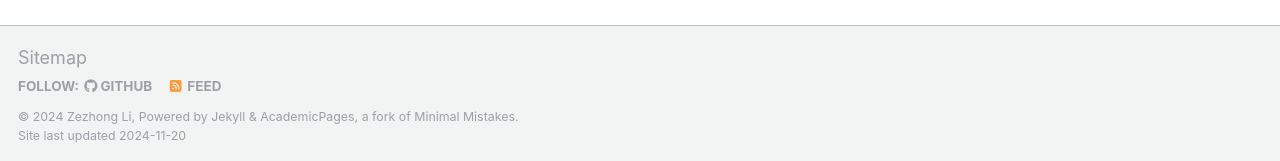
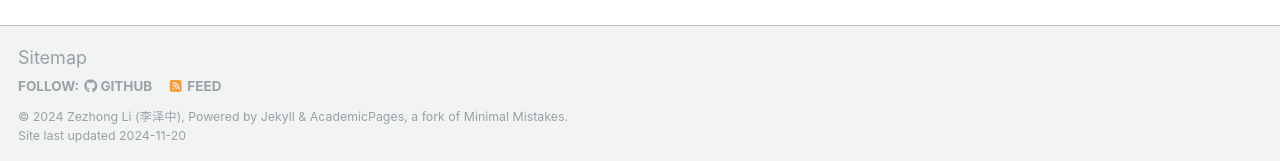
Before and after one commit to lzz19980125/lzz19980125.github.io, a Jekyll site: the page built from _pages/about.md, in a window 1280 px wide and 900 px high, scrolled down 1483 px. Shown: the part 736-897 px from the top of the window. Built offline with Jekyll 4.4.1, drawn with Linux system fonts in a browser that asks for light colours; some web fonts are replaced.

Commit message:
Update _config.yml

```diff
--- a/_config.yml
+++ b/_config.yml
@@ -10,7 +10,7 @@
 locale                   : "en-US"
 title                    : "Zezhong Li @ Tianjin University"
 title_separator          : "-"
-name                     : &name "Zezhong Li"
+name                     : &name "Zezhong Li (李泽中)"
 description              : &description "personal description"
 url                      : https://lzz19980125.github.io # the base hostname & protocol for your site e.g. "https://mmistakes.github.io"
 baseurl                  : "" # the subpath of your site, e.g. "/blog"
```
